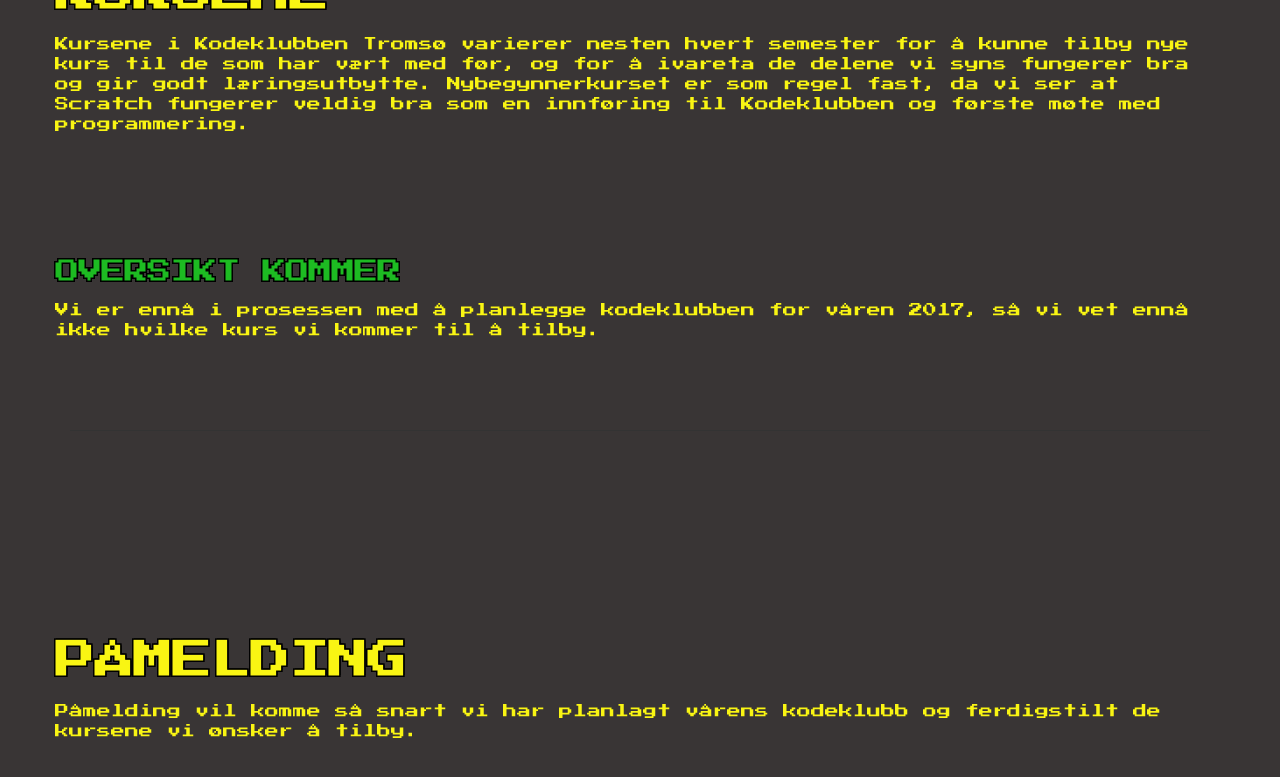
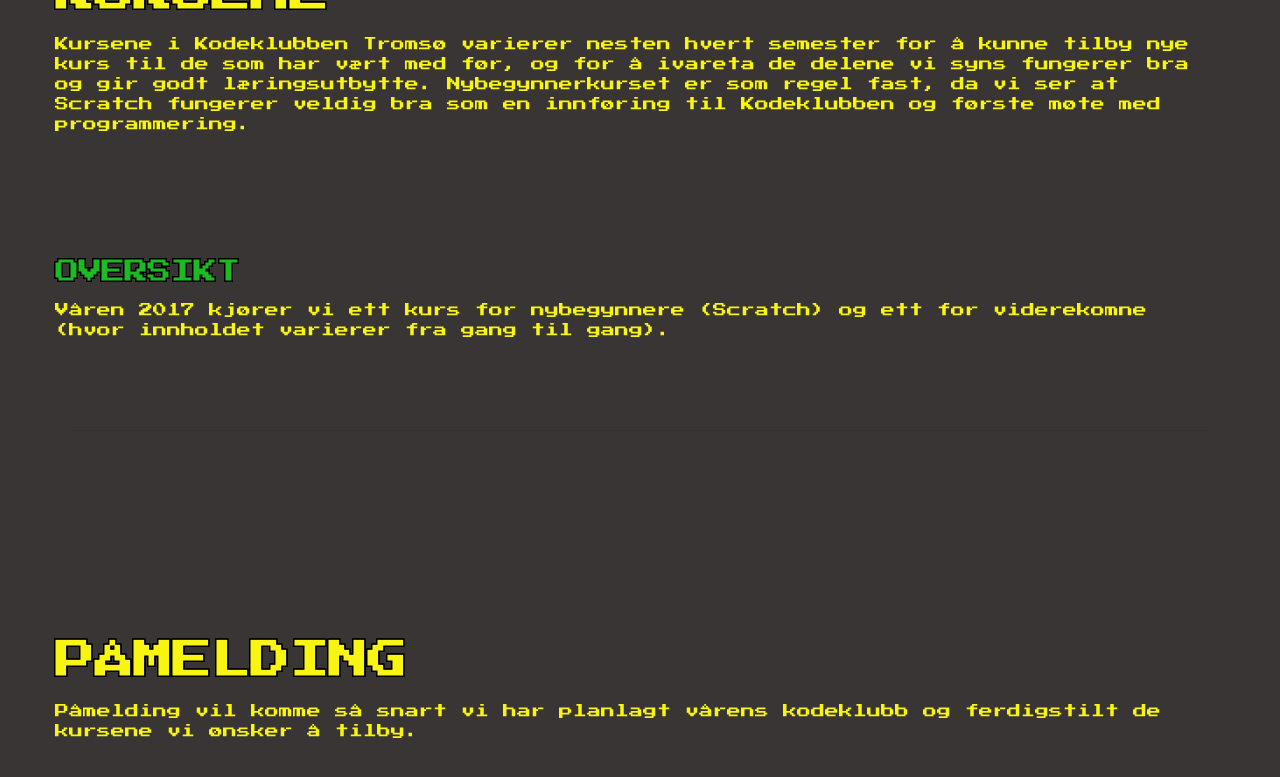
Before and after one commit to kodeklubben-tromso/kodeklubben-tromso.github.io, a Jekyll site: the page built from index.html, in a window 1280 px wide and 900 px high, scrolled down 2000 px. Shown: the top 777 px of the window. Built offline with Jekyll 4.4.1, drawn with Linux system fonts in a browser that asks for light colours; some web fonts are replaced.

Commit message:
Tekstfikser

```diff
--- a/_includes/carousel.html
+++ b/_includes/carousel.html
@@ -18,7 +18,7 @@
             <img class="second-slide" src="static/IMG_3930.JPG" alt="Second slide">
             <div class="container">
                 <div class="carousel-caption">
-                    <a href="#pamelding" style="color: white;" ><h1>BLI MED PÅ HØSTENS KODEKLUBB </h1></a>
+                    <a href="#pamelding" style="color: white;" ><h1>BLI MED PÅ VÅRENS KODEKLUBB </h1></a>
                 </div>
             </div>
         </div>
--- a/index.html
+++ b/index.html
@@ -35,9 +35,9 @@
   og for å ivareta de delene vi syns fungerer bra og gir godt læringsutbytte. Nybegynnerkurset er som regel fast, da
   vi ser at Scratch fungerer veldig bra som en innføring til Kodeklubben og første møte med programmering.
   </p>
-  <h2 class="featurette-heading" style="font-size:24px; color:#1DBB22;">OVERSIKT KOMMER</h2>
+  <h2 class="featurette-heading" style="font-size:24px; color:#1DBB22;">OVERSIKT</h2>
   <p style="text-decoration: none;">
-      Vi er ennå i prosessen med å planlegge kodeklubben for våren 2017, så vi vet ennå ikke hvilke kurs vi kommer til å tilby.
+      Våren 2017 kjører vi ett kurs for nybegynnere (Scratch) og ett for viderekomne (hvor innholdet varierer fra gang til gang).
   </p>
 </div>
 
```
